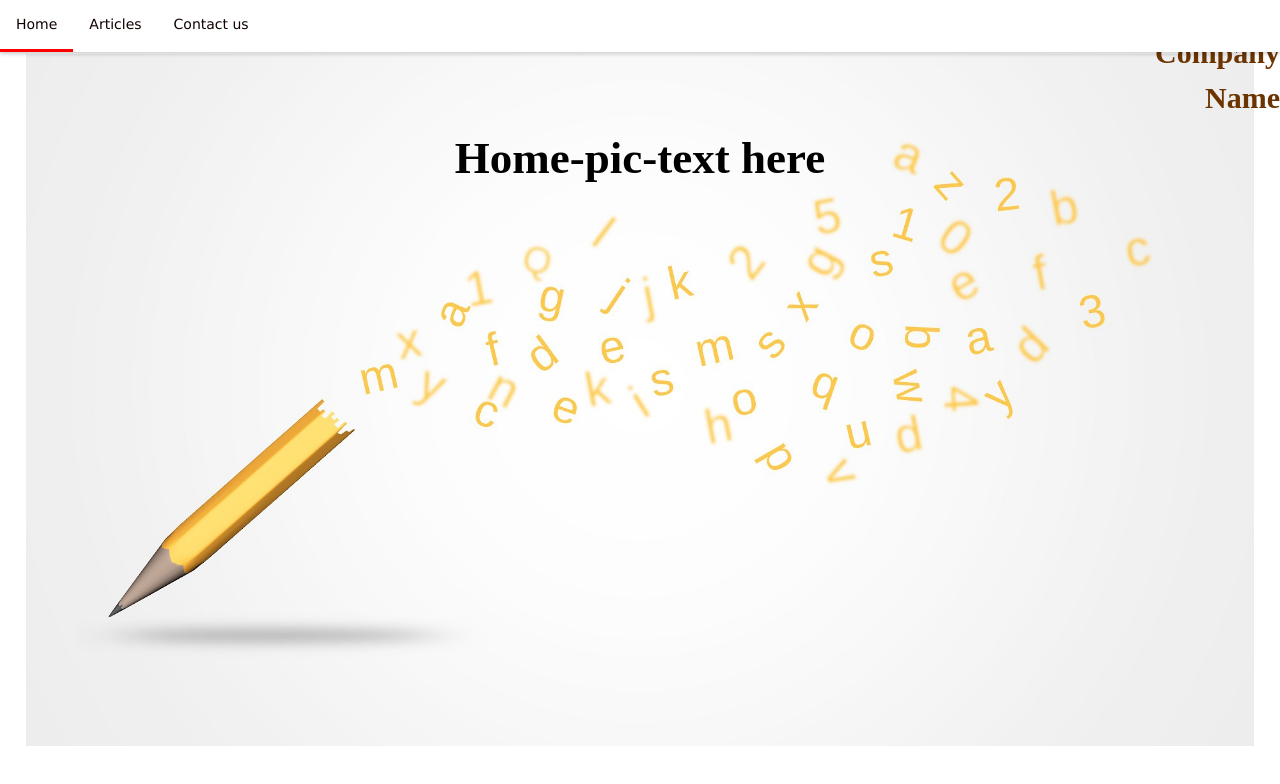
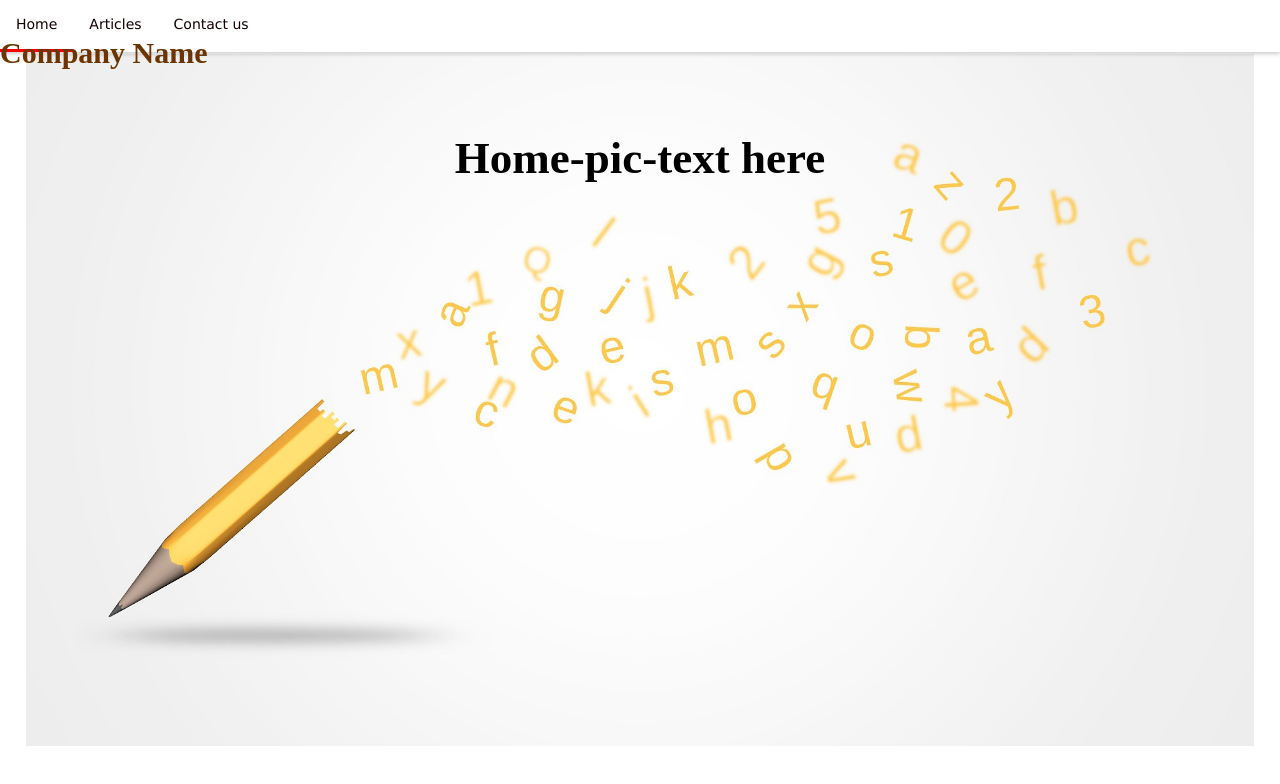
Before and after one commit to seidemanja/seidemanja.github.io, a plain HTML site: page index.html in a window 1280 px wide. Drawn offline with nearby package versions, Linux system fonts and the light colour scheme.

Commit message:
Update index.html

```diff
--- a/index.html
+++ b/index.html
@@ -64,7 +64,7 @@
             font-family: 'EB Garamond';
             font-weight: 550;
             text-align: right;
-            left: 90%;
+            z-index: 9999;
             }
 
             .header_nav2 a:hover:not(.active) {
```
